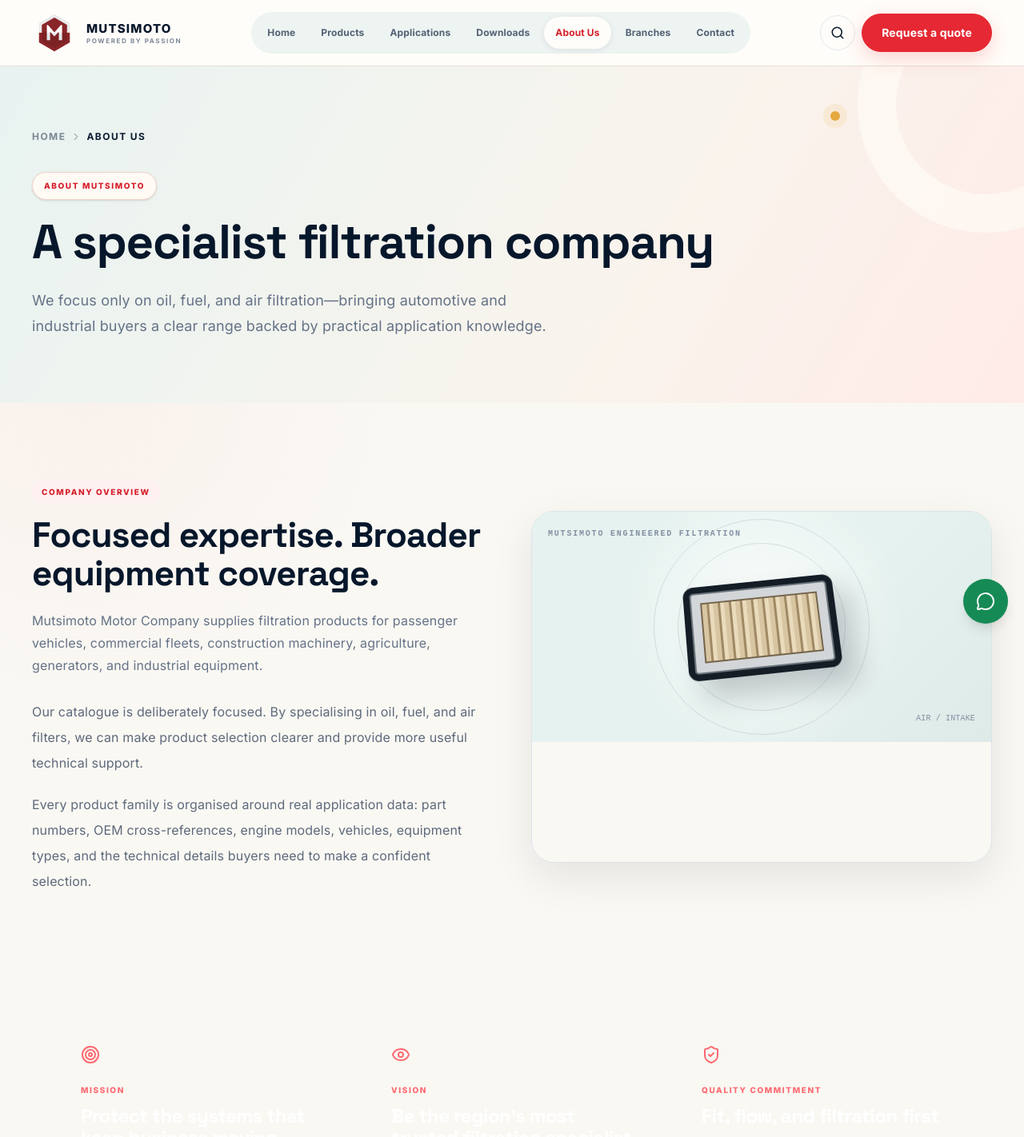
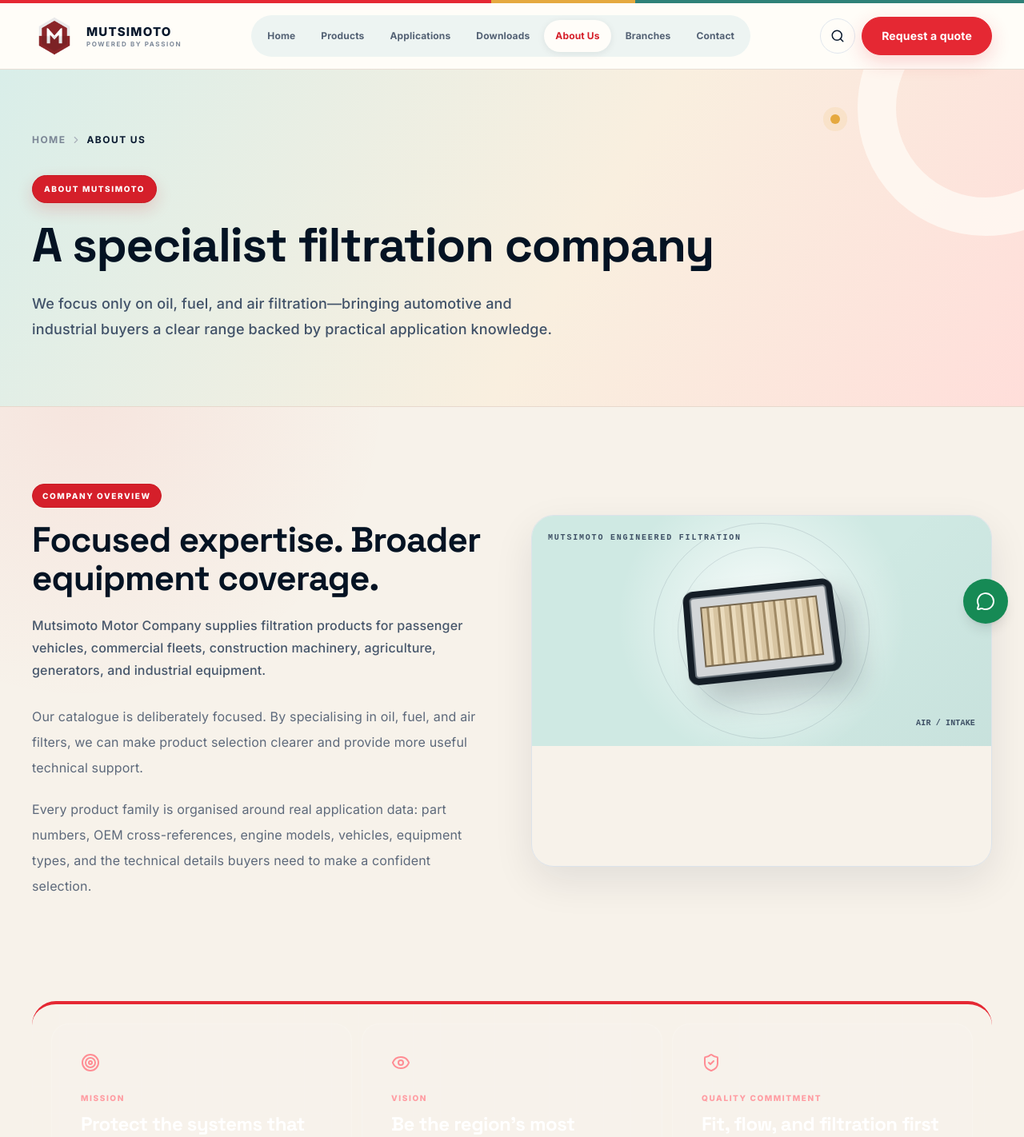
Before and after one commit to CreatorLarry/mutsimoto-website, a Next.js app: page /about in a window 1280 px wide. Shown: the top 1422 px of the page at 80% size. Built offline with nearby package versions, Linux system fonts and the light colour scheme.

Commit message:
Improve brand color contrast and favicon

```diff
--- a/app/about/page.tsx
+++ b/app/about/page.tsx
@@ -18,11 +18,11 @@ export default function AboutPage() {
     <>
       <PageHero eyebrow="About Mutsimoto" title="A specialist filtration company" description="We focus only on oil, fuel, and air filtration—bringing automotive and industrial buyers a clear range backed by practical application knowledge." crumbs={[{ label: "Home", href: "/" }, { label: "About Us" }]} />
       <section className="mx-auto grid max-w-7xl gap-12 px-5 py-16 sm:px-8 lg:grid-cols-2 lg:items-center lg:px-10 lg:py-24"><div><SectionHeading eyebrow="Company overview" title="Focused expertise. Broader equipment coverage." description="Mutsimoto Motor Company supplies filtration products for passenger vehicles, commercial fleets, construction machinery, agriculture, generators, and industrial equipment." /><div className="mt-7 space-y-5 text-base leading-8 text-[#5d697b]"><p>Our catalogue is deliberately focused. By specialising in oil, fuel, and air filters, we can make product selection clearer and provide more useful technical support.</p><p>Every product family is organised around real application data: part numbers, OEM cross-references, engine models, vehicles, equipment types, and the technical details buyers need to make a confident selection.</p></div></div><div className="min-h-[440px] overflow-hidden rounded-[28px] border border-[#dce3ea] shadow-[0_18px_50px_rgba(7,23,43,0.09)]"><FilterVisual category="Air Filters" /></div></section>
-      <section className="px-5 py-8 text-white sm:px-8 lg:px-10"><div className="blueprint-grid-dark mx-auto grid max-w-7xl gap-3 rounded-[30px] bg-[linear-gradient(120deg,#07172b,#123446)] p-4 sm:p-6 md:grid-cols-2 lg:grid-cols-3">{[
+      <section className="dark-panel px-5 py-8 text-white sm:px-8 lg:px-10"><div className="blueprint-grid-dark mx-auto grid max-w-7xl gap-3 rounded-[30px] border-t-4 border-[#e52833] bg-[linear-gradient(120deg,#07172b,#123446)] p-4 sm:p-6 md:grid-cols-2 lg:grid-cols-3">{[
         { icon: Target, eyebrow: "Mission", title: "Protect the systems that keep business moving", text: "To supply reliable filtration products and clear application support for automotive and industrial customers." },
         { icon: Eye, eyebrow: "Vision", title: "Be the region’s most trusted filtration specialist", text: "A recognised source for confident filter selection, dependable coverage, and responsive technical service." },
         { icon: ShieldCheck, eyebrow: "Quality commitment", title: "Fit, flow, and filtration first", text: "We prioritise product consistency, application accuracy, and specifications that serve real equipment needs." },
-      ].map(({ icon: Icon, eyebrow, title, text }) => <article key={eyebrow} className="rounded-[22px] border border-white/10 bg-white/[0.04] p-7 sm:p-9"><Icon className="size-6 text-[#ff6971]" /><p className="mt-6 text-[10px] font-extrabold uppercase tracking-[0.16em] text-[#ff6971]">{eyebrow}</p><h2 className="mt-3 text-2xl font-extrabold leading-tight">{title}</h2><p className="mt-4 text-sm leading-7 text-[#b5c0ce]">{text}</p></article>)}</div></section>
+      ].map(({ icon: Icon, eyebrow, title, text }) => <article key={eyebrow} className="rounded-[22px] border border-white/15 bg-white/[0.07] p-7 sm:p-9"><Icon className="size-6 text-[#ff8d94]" /><p className="mt-6 text-[10px] font-extrabold uppercase tracking-[0.16em] text-[#ff9ca2]">{eyebrow}</p><h2 className="mt-3 text-2xl font-extrabold leading-tight text-white">{title}</h2><p className="mt-4 text-sm font-medium leading-7 text-[#d1d9e3]">{text}</p></article>)}</div></section>
       <section className="mx-auto max-w-7xl px-5 py-16 sm:px-8 lg:px-10 lg:py-24"><SectionHeading eyebrow="Our values" title="How we approach every application" /><div className="mt-10 grid gap-5 sm:grid-cols-2 lg:grid-cols-4">{values.map(({ icon: Icon, title, text }, index) => <article key={title} className={`rounded-[22px] border p-6 ${index % 2 === 0 ? "border-[#efddd4] bg-[#fff4ed]" : "border-[#cfe3df] bg-[#edf6f3]"}`}><span className={`grid size-11 place-items-center rounded-2xl shadow-sm ${index % 2 === 0 ? "bg-[#fffdf9] text-[#d51f2a]" : "bg-[#fffdf9] text-[#2f8178]"}`}><Icon className="size-5" /></span><h2 className="mt-5 text-lg font-extrabold text-[#07172b]">{title}</h2><p className="mt-3 text-sm leading-6 text-[#68768a]">{text}</p></article>)}</div></section>
       <CallToAction title="Let’s solve your filtration requirement" description="Whether you manage one workshop or a national fleet, our team can help identify the right filter coverage." />
     </>
--- a/app/globals.css
+++ b/app/globals.css
@@ -1,7 +1,7 @@
 @import "tailwindcss";
 
 :root {
-  --background: #faf8f3;
+  --background: #f7f2ea;
   --foreground: #0b1b31;
   --surface: #fffdf9;
   --surface-warm: #fff4ec;
@@ -30,14 +30,21 @@ html { scroll-behavior: smooth; }
 body {
   min-width: 320px;
   background:
-    radial-gradient(circle at 8% 16%, rgba(229, 40, 51, 0.035), transparent 24rem),
-    radial-gradient(circle at 92% 68%, rgba(47, 129, 120, 0.045), transparent 28rem),
+    radial-gradient(circle at 8% 16%, rgba(229, 40, 51, 0.065), transparent 24rem),
+    radial-gradient(circle at 92% 68%, rgba(47, 129, 120, 0.075), transparent 28rem),
     var(--background);
   color: var(--foreground);
   font-family: var(--font-body);
   line-height: 1.65;
   letter-spacing: 0.01em;
   text-rendering: optimizeLegibility;
+}
+
+.dark-panel h1,
+.dark-panel h2,
+.dark-panel h3,
+.dark-panel h4 {
+  color: #ffffff;
 }
 
 main {
--- a/app/layout.tsx
+++ b/app/layout.tsx
@@ -33,8 +33,9 @@ export async function generateMetadata(): Promise<Metadata> {
     description: "Oil, fuel, and air filtration solutions for automotive fleets and industrial equipment.",
     keywords: ["oil filters", "fuel filters", "air filters", "automotive filtration", "industrial filters", "Mutsimoto"],
     icons: {
-      icon: "/favicon.svg",
-      shortcut: "/favicon.svg",
+      icon: "/favicon.png",
+      shortcut: "/favicon.png",
+      apple: "/favicon.png",
     },
     openGraph: {
       title: "Mutsimoto Motor Company | Filtration Built for Performance",
--- a/components/layout/footer.tsx
+++ b/components/layout/footer.tsx
@@ -7,7 +7,7 @@ const companyLinks = [{ label: "About Us", href: "/about" }, { label: "Applicati
 
 export function Footer() {
   return (
-    <footer className="mt-8 bg-[#061326] text-white">
+    <footer className="dark-panel mt-8 border-t-4 border-[#e52833] bg-[#061326] text-white">
       <div className="mx-auto grid max-w-7xl gap-10 px-5 py-16 sm:px-8 md:grid-cols-2 lg:grid-cols-[1.35fr_0.8fr_0.8fr_1fr] lg:px-10 lg:py-20">
         <div>
           <BrandMark light />
--- a/components/layout/header.tsx
+++ b/components/layout/header.tsx
@@ -24,6 +24,7 @@ export function Header() {
 
   return (
     <header className="sticky top-0 z-50 border-b border-[#e8ded5] bg-[#fffdf9]/95 backdrop-blur-xl">
+      <div className="h-1 bg-[linear-gradient(90deg,#e52833_0_48%,#e5a93f_48%_62%,#2f8178_62%_100%)]" aria-hidden="true" />
       <div className="mx-auto flex h-[82px] max-w-7xl items-center justify-between px-5 sm:px-8 lg:px-10">
         <BrandMark />
         <nav className="hidden items-center gap-1 rounded-full bg-[#edf4f2] p-1.5 xl:flex" aria-label="Main navigation">
--- a/components/products/catalogue-explorer.tsx
+++ b/components/products/catalogue-explorer.tsx
@@ -62,13 +62,13 @@ export function CatalogueExplorer({ products, initialQuery = "", initialCategory
 
   return (
     <div className="mx-auto max-w-7xl px-5 py-10 sm:px-8 lg:px-10 lg:py-16">
-      <div className="rounded-[22px] border border-[#e0e6ed] bg-[#f5f7fa] p-4 shadow-[0_8px_30px_rgba(7,23,43,0.035)] sm:p-5"><SearchBar value={query} onValueChange={setQuery} placeholder="Search by part number, OEM number, vehicle, engine, or equipment" /></div>
+      <div className="rounded-[22px] border border-[#ebd3aa] bg-[#ffe9c7] p-4 shadow-[0_8px_30px_rgba(7,23,43,0.045)] sm:p-5"><SearchBar value={query} onValueChange={setQuery} placeholder="Search by part number, OEM number, vehicle, engine, or equipment" /></div>
       <div className="mt-7 flex flex-col gap-4 border-b border-[#e1e7ed] pb-5 sm:flex-row sm:items-center sm:justify-between">
         <p className="text-sm text-[#657184]"><strong className="text-[#0b1b31]">{filteredProducts.length}</strong> products found</p>
         <div className="flex gap-2"><button type="button" onClick={() => setDrawerOpen(true)} className="inline-flex h-12 flex-1 items-center justify-center gap-2 rounded-full border border-[#dbe2ea] bg-white px-5 text-sm font-bold text-[#07172b] lg:hidden"><SlidersHorizontal className="size-4" /> Filters</button><label className="sr-only" htmlFor="sort-products">Sort products</label><select id="sort-products" value={sort} onChange={(event) => setSort(event.target.value)} className="h-12 min-w-48 flex-1 rounded-full border border-[#dbe2ea] bg-white px-4 text-sm font-bold text-[#07172b] outline-none focus:border-[#e52833]"><option value="part">Part number</option><option value="name">Product name</option><option value="category">Category</option></select></div>
       </div>
       <div className="mt-7 grid gap-8 lg:grid-cols-[250px_1fr]">
-        <FilterSidebar className="hidden rounded-[22px] border border-[#e0e6ed] bg-[#f8fafb] p-5 lg:block" filters={filters} options={options} onChange={setFilters} onReset={reset} />
+        <FilterSidebar className="hidden rounded-[22px] border border-[#c9dfda] bg-[#eaf4f1] p-5 lg:block" filters={filters} options={options} onChange={setFilters} onReset={reset} />
         <div>{filteredProducts.length > 0 ? <div className="grid gap-5 sm:grid-cols-2 xl:grid-cols-3">{filteredProducts.map((product) => <ProductCard key={product.id} product={product} />)}</div> : <EmptySearchState onReset={reset} />}</div>
       </div>
       <FilterDrawer open={drawerOpen} filters={filters} options={options} onChange={setFilters} onReset={reset} onClose={() => setDrawerOpen(false)} resultCount={filteredProducts.length} />
--- a/components/ui/call-to-action.tsx
+++ b/components/ui/call-to-action.tsx
@@ -14,8 +14,8 @@ interface CallToActionProps {
 export function CallToAction({ eyebrow = "Talk to our team", title, description, primaryLabel = "Request a Quote", primaryHref = "/contact?type=product", secondaryLabel = "WhatsApp Us", secondaryHref = "https://wa.me/254700000000" }: CallToActionProps) {
   return (
     <section className="px-5 py-8 sm:px-8 lg:px-10 lg:py-12">
-      <div className="blueprint-grid-dark mx-auto flex max-w-7xl flex-col gap-8 overflow-hidden rounded-[28px] bg-[linear-gradient(120deg,#07172b,#123446)] px-6 py-12 text-white shadow-[0_24px_70px_rgba(7,23,43,0.18)] sm:px-10 lg:flex-row lg:items-center lg:justify-between lg:px-14 lg:py-16">
-        <div className="max-w-2xl"><p className="text-[10px] font-extrabold uppercase tracking-[0.16em] text-[#ff6971]">{eyebrow}</p><h2 className="mt-4 text-3xl font-extrabold tracking-[-0.045em] sm:text-4xl">{title}</h2><p className="mt-4 leading-7 text-[#b9c4d2]">{description}</p></div>
+      <div className="blueprint-grid-dark dark-panel mx-auto flex max-w-7xl flex-col gap-8 overflow-hidden rounded-[28px] border-t-4 border-[#e52833] bg-[linear-gradient(120deg,#07172b,#123446)] px-6 py-12 text-white shadow-[0_24px_70px_rgba(7,23,43,0.18)] sm:px-10 lg:flex-row lg:items-center lg:justify-between lg:px-14 lg:py-16">
+        <div className="max-w-2xl"><p className="text-[10px] font-extrabold uppercase tracking-[0.16em] text-[#ff9ca2]">{eyebrow}</p><h2 className="mt-4 text-3xl font-extrabold tracking-[-0.045em] text-white sm:text-4xl">{title}</h2><p className="mt-4 font-medium leading-7 text-[#d1d9e3]">{description}</p></div>
         <div className="flex flex-col gap-3 sm:flex-row"><ButtonLink href={primaryHref}>{primaryLabel}<ArrowRight className="size-4" /></ButtonLink><ButtonLink href={secondaryHref} external={secondaryHref.startsWith("http")} variant="secondary"><MessageCircle className="size-4" />{secondaryLabel}</ButtonLink></div>
       </div>
     </section>
--- a/components/ui/filter-visual.tsx
+++ b/components/ui/filter-visual.tsx
@@ -10,12 +10,12 @@ interface FilterVisualProps {
 export function FilterVisual({ category, compact = false, dark = false }: FilterVisualProps) {
   const isAir = category === "Air Filters";
   const isFuel = category === "Fuel Filters";
-  const lightStage = isAir ? "bg-[#e5f2ef]" : isFuel ? "bg-[#fff1d9]" : "bg-[#ffe9e5]";
+  const lightStage = isAir ? "bg-[#cfe9e3]" : isFuel ? "bg-[#ffe6b8]" : "bg-[#ffd9d4]";
 
   return (
     <div className={cn("filter-stage relative grid overflow-hidden", compact ? "h-48" : "h-full min-h-72", dark ? "bg-[#09172a]" : lightStage)} aria-label={`${category} product visual`} role="img">
-      <div className="absolute left-5 top-5 font-mono text-[10px] font-bold uppercase tracking-[0.18em] text-[#8290a2]">Mutsimoto engineered filtration</div>
-      <div className="absolute bottom-5 right-5 font-mono text-[10px] text-[#8290a2]">{isAir ? "AIR / INTAKE" : isFuel ? "FUEL / SYSTEM" : "OIL / ENGINE"}</div>
+      <div className={cn("absolute left-5 top-5 font-mono text-[10px] font-bold uppercase tracking-[0.18em]", dark ? "text-[#b9c7d8]" : "text-[#3e5065]")}>Mutsimoto engineered filtration</div>
+      <div className={cn("absolute bottom-5 right-5 font-mono text-[10px] font-bold", dark ? "text-[#b9c7d8]" : "text-[#3e5065]")}>{isAir ? "AIR / INTAKE" : isFuel ? "FUEL / SYSTEM" : "OIL / ENGINE"}</div>
       {isAir ? (
         <div className={cn("filter-air place-self-center", compact && "scale-75")}>
           <div className="filter-air-pleats" />
--- a/components/ui/page-hero.tsx
+++ b/components/ui/page-hero.tsx
@@ -9,14 +9,14 @@ interface PageHeroProps {
 
 export function PageHero({ eyebrow, title, description, crumbs }: PageHeroProps) {
   return (
-    <section className="relative overflow-hidden bg-[linear-gradient(120deg,#e8f3f1_0%,#f8f4ed_58%,#ffebe8_100%)]">
+    <section className="relative overflow-hidden border-b border-[#e7d8cc] bg-[linear-gradient(120deg,#d9eee9_0%,#f9efdf_56%,#ffdeda_100%)]">
       <div className="absolute -right-28 -top-28 size-80 rounded-full border-[48px] border-[#fffaf4]/80" aria-hidden="true" />
       <div className="absolute right-[18%] top-14 size-3 rounded-full bg-[#e5a93f] shadow-[0_0_0_9px_rgba(229,169,63,0.12)]" aria-hidden="true" />
       <div className="relative mx-auto max-w-7xl px-5 py-12 sm:px-8 sm:py-16 lg:px-10 lg:py-20">
         <Breadcrumbs items={crumbs} />
-        <p className="mt-9 inline-flex rounded-full border border-[#f5d1cb] bg-[#fffaf4] px-3.5 py-2 text-[10px] font-extrabold uppercase tracking-[0.16em] text-[#d51f2a] shadow-sm">{eyebrow}</p>
-        <h1 className="mt-5 max-w-4xl text-4xl font-extrabold leading-[1.03] tracking-[-0.055em] text-[#07172b] sm:text-5xl lg:text-6xl">{title}</h1>
-        <p className="mt-6 max-w-2xl text-lg leading-8 text-[#647287]">{description}</p>
+        <p className="mt-9 inline-flex rounded-full border border-[#c91923] bg-[#d51f2a] px-3.5 py-2 text-[10px] font-extrabold uppercase tracking-[0.16em] text-white shadow-[0_8px_20px_rgba(213,31,42,0.18)]">{eyebrow}</p>
+        <h1 className="mt-5 max-w-4xl text-4xl font-extrabold leading-[1.03] tracking-[-0.055em] text-[#041323] sm:text-5xl lg:text-6xl">{title}</h1>
+        <p className="mt-6 max-w-2xl text-lg font-medium leading-8 text-[#405168]">{description}</p>
       </div>
     </section>
   );
--- a/components/ui/section-heading.tsx
+++ b/components/ui/section-heading.tsx
@@ -11,9 +11,9 @@ interface SectionHeadingProps {
 export function SectionHeading({ eyebrow, title, description, align = "left", light = false }: SectionHeadingProps) {
   return (
     <div className={cn("max-w-2xl", align === "center" && "mx-auto text-center")}>
-      {eyebrow && <p className="mb-4 inline-flex rounded-full bg-[#fff0f1] px-3 py-1.5 text-[10px] font-extrabold uppercase tracking-[0.16em] text-[#d51f2a]">{eyebrow}</p>}
-      <h2 className={cn("text-3xl font-extrabold leading-[1.08] tracking-[-0.045em] sm:text-4xl lg:text-[44px]", light ? "text-white" : "text-[#07172b]")}>{title}</h2>
-      {description && <p className={cn("mt-5 text-base leading-7", light ? "text-[#b8c3d1]" : "text-[#647287]")}>{description}</p>}
+      {eyebrow && <p className={cn("mb-4 inline-flex rounded-full border px-3 py-1.5 text-[10px] font-extrabold uppercase tracking-[0.16em]", light ? "border-white/15 bg-white/10 text-[#ffb4b8]" : "border-[#c91923] bg-[#d51f2a] text-white")}>{eyebrow}</p>}
+      <h2 className={cn("text-3xl font-extrabold leading-[1.08] tracking-[-0.045em] sm:text-4xl lg:text-[44px]", light ? "text-white" : "text-[#041323]")}>{title}</h2>
+      {description && <p className={cn("mt-5 text-base font-medium leading-7", light ? "text-[#d1d9e3]" : "text-[#46566b]")}>{description}</p>}
     </div>
   );
 }
```
Also changed, not shown: app/page.tsx (+11 -11 lines), app/products/[slug]/page.tsx (+2 -2 lines), public/favicon.png (added).
